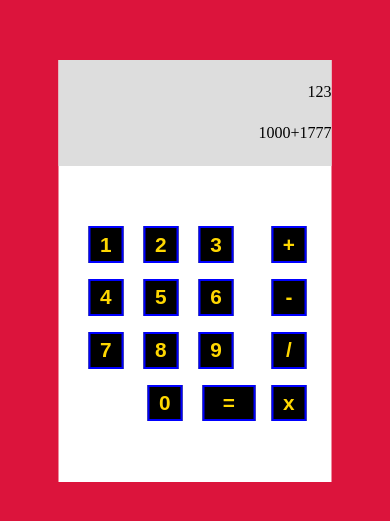
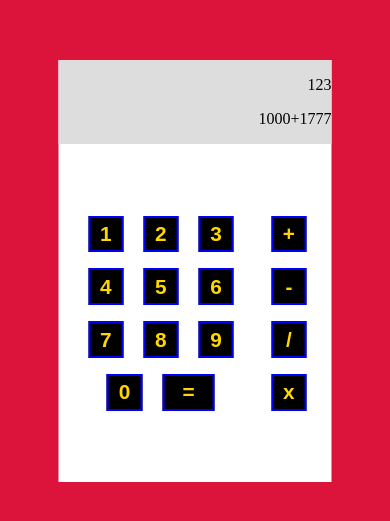
Before and after one commit to BlackMountA/calculator, a plain HTML site: page index.html in a window 390 px wide. Shown: the part 151-672 px from the top of the page. Drawn offline with Linux system fonts and the light colour scheme.

Commit message:
mobile user interface adjusted and corrected

```diff
--- a/style.css
+++ b/style.css
@@ -19,7 +19,7 @@ main{
     background-color: white;
 }
 .screen{
-    height: 25%;
+    height: 20%;
     background-color: #ddd;
     display: flex;
     flex-direction: column;
@@ -30,10 +30,11 @@ main{
     direction: rtl;
 }
 .cta{
-    height: 75%;
+    height: 80%;
     width: 100%;
     display: flex;
     align-items: center;
+
 }
 .digits{
     /* height: 75%; */
@@ -56,7 +57,7 @@ button{
 }
 .last-row{
     display: block;
-    text-align: right;
+    text-align: center;
 }
 .arithemetic-operators{
     /* display: block; */
```
